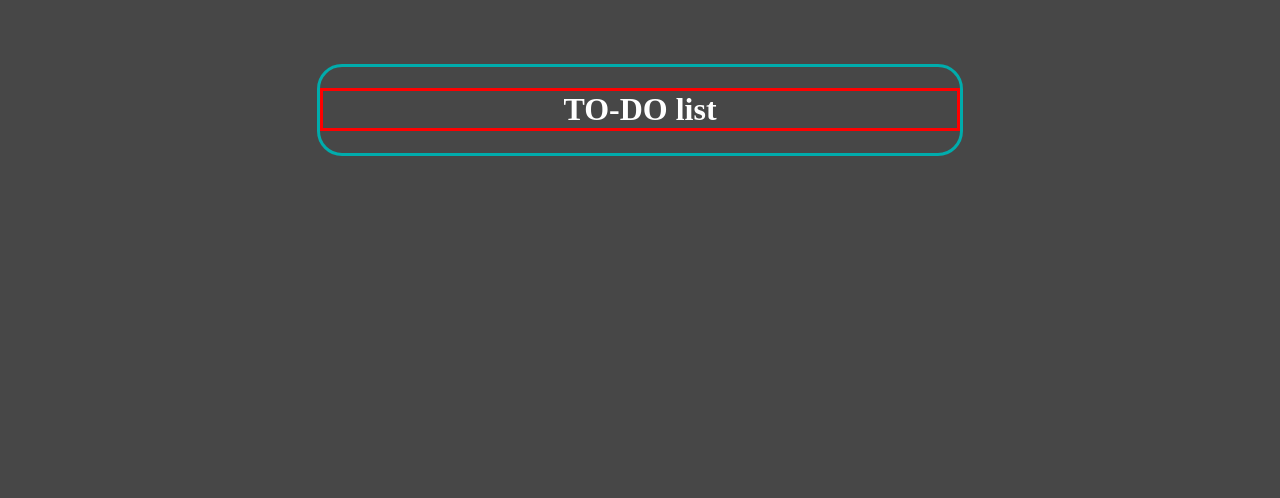
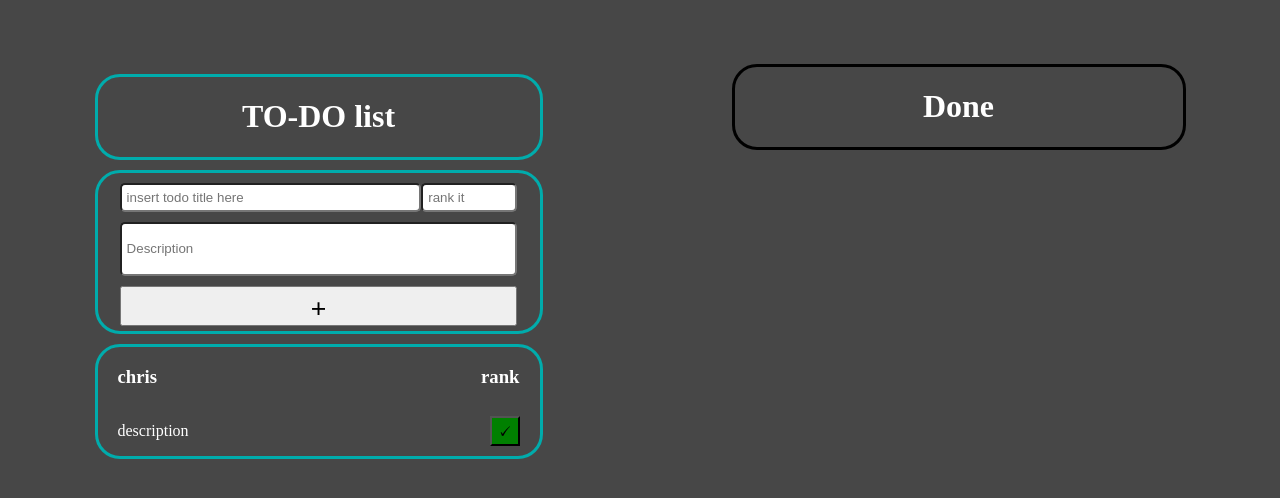
Before and after one commit to Christopher-Yammine/to-do-list, a plain HTML site: page index.html in a window 1280 px wide. Drawn offline with nearby package versions, Linux system fonts and the light colour scheme; files that its build step writes are made by us from their sources.

Commit message:
todo list layout and data storing

```diff
--- a/index.html
+++ b/index.html
@@ -8,13 +8,48 @@
     <link rel="stylesheet" href="./style.css">
 </head>
 <body>
-    <div class="todo-container">
+    <div class="todo-container" id="todo-container">
+        <div class="todo-title">
+            <h1>TO-DO list</h1>
+        </div>
+        <div class="todo-title">
+
+        <div class="todofield ">
+            <input type="text" id="todotext" placeholder="insert todo title here">
+            <input type="text" id="importance" placeholder="rank it">
+
+        </div>
+        <div class="todofield ">
+            <input type="text" id="description" placeholder="Description">
+
+        </div>
+        <div><button class="btn" id="btnadd">+</button></div>
+        </div>
+        <div class="todo-title">
+            <div class="todos" id="todos">
+                <div class="notdone">
+                    <div class="notdonetitle">
+                        <h3>chris</h3>
+                        <h3>rank</h3>
+
+                    </div>
+                    <div class="notdonebody">
+                        <p>description</p>
+                        <button class="btndone">🗸</button>
+
+                    </div>
+                </div>
+            </div>
+        </div>
+    </div>
+    <div class="done" id="done">
         <div>
-            <h1 class="todo-title">TO-DO list</h1>
+           <h1  class="done-title">Done</h1>
         </div>
 
+
     </div>
-
-
+    <script src="https://ajax.googleapis.com/ajax/libs/jquery/3.3.1/jquery.min.js"></script>
+    <script src="scripts.js"></script>
 </body>
 </html>
--- a/style.css
+++ /dev/null
@@ -1,32 +0,0 @@
-body {
-    box-sizing: border-box;
-    padding: 0;
-    margin: 0;
-    background-color: rgb(71, 71, 71);
-    display: flex;
-    align-content: center;
-    justify-content: center;
-}
-.todo-container {
-    width: 50%;
-    margin: 5%;
-    display: flex;
-    flex-direction: column;
-    border-radius :25px;
-    border: solid rgb(0, 172, 172);
-
-
-
-}
-
-
-
-
-.todo-title{
-    background-color: transparent;
-    color: white;
-    text-align: center;
-
-
-    border: solid red;
-}
--- /dev/null
+++ b/styles/style.css
@@ -0,0 +1,107 @@
+body {
+    box-sizing: border-box;
+    padding: 0;
+    margin: 0;
+    background-color: rgb(71, 71, 71);
+    display: flex;
+    align-content: center;
+    justify-content: space-around;
+}
+.todo-container {
+    width: 35%;
+    margin: 5%;
+    display: flex;
+    flex-direction: column;
+
+
+
+
+}
+.done {
+    width: 35%;
+    display: flex;
+    flex-direction: column;
+    border-radius :25px;
+    margin: 5%;
+    border : solid;
+    height: fit-content;
+
+
+}
+.done-title{
+    color: white;
+    text-align: center;
+
+}
+
+
+
+.todo-title{
+
+    color: white;
+    text-align: center;
+    border-radius :25px;
+    border: solid rgb(0, 172, 172);
+    margin-top: 10px;
+}
+.todofield{
+    display: flex;
+    margin:10px 0 10px 0
+}
+
+
+#todotext {
+    margin-left: 5%;
+    border-radius: 5px;
+    padding: 5px;
+    width: 70%;
+}
+#importance {
+
+    border-radius: 5px;
+    padding: 5px;
+    width: 20%;
+    margin-right: 5%;
+}
+#description {
+    border-radius: 5px;
+    padding: 5px;
+    width: 100%;
+    margin-right: 5%;
+    margin-left: 5%;
+    height: 40px;
+}
+.btn{
+
+    padding: 5px;
+    width: 90%;
+    margin-right: 5%;
+    margin-left: 5%;
+    height: 40px;
+    font-size: 20pt;
+    margin-bottom: 5px;
+
+}
+
+.notdonetitle{
+    display:flex;
+    justify-content: space-between;
+    padding: 0 20px 0 20px;
+
+}
+
+.notdonebody {
+    display:flex;
+    justify-content: space-between;
+    padding: 0 20px 0 20px;
+
+}
+
+.btndone {
+    height:30px;
+    width: 30px;
+    background-color: green;
+    font-size: 15pt;
+    cursor: pointer;
+    margin-top: 10px;
+}
```
Also changed, not shown: scripts/scripts.js (added, +54 -0 lines).
